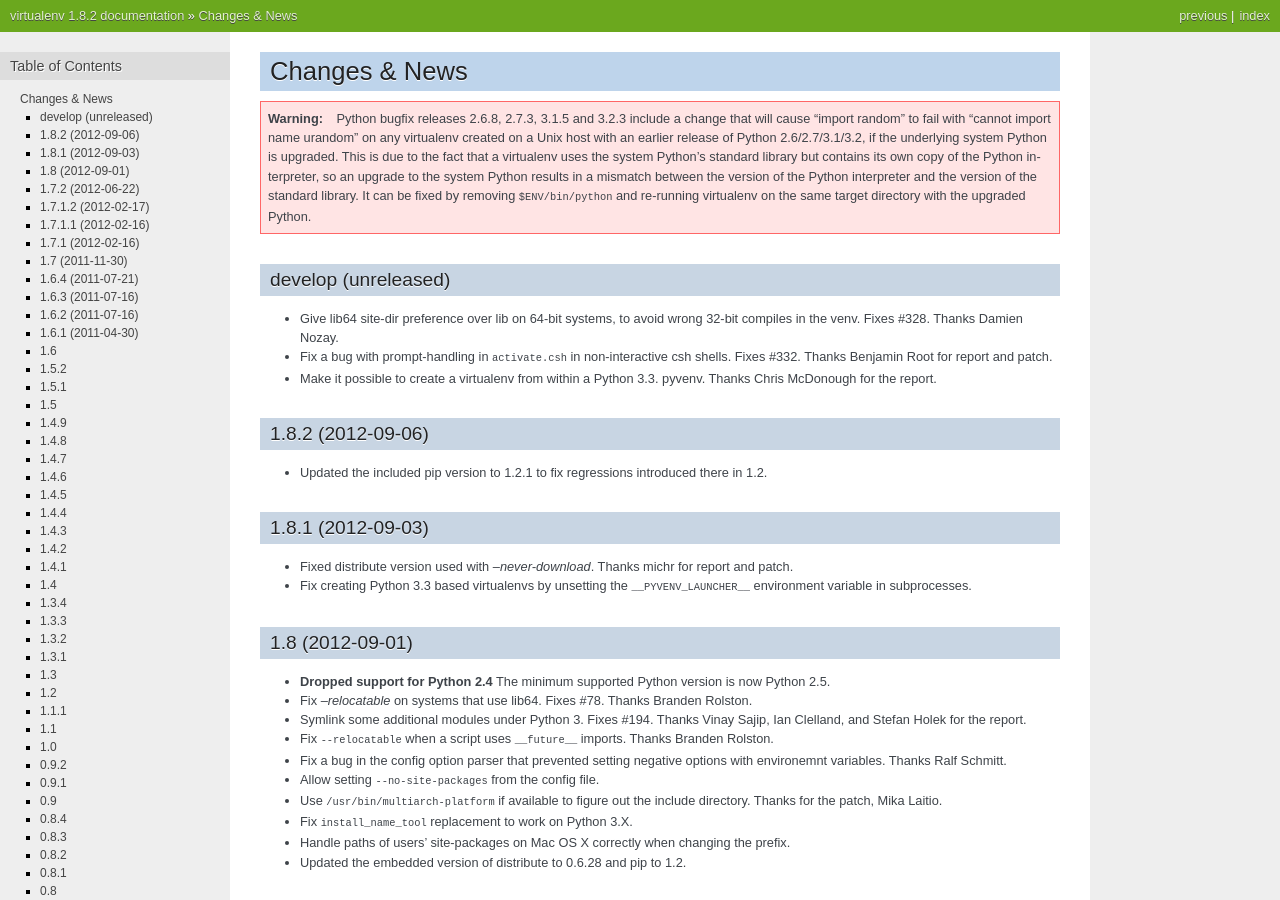
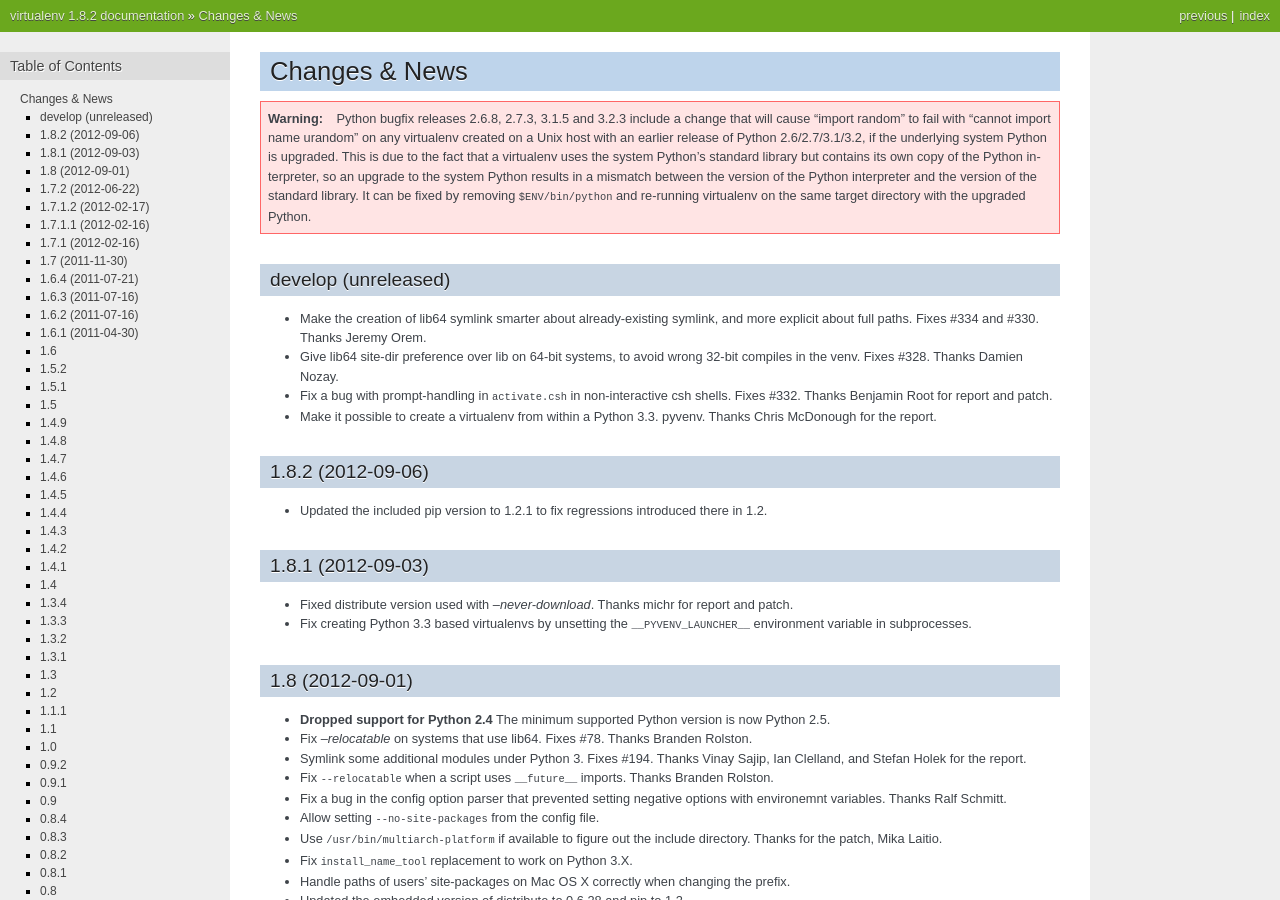
Before and after one commit to pypa/virtualenv, a Sphinx documentation site: the page built from docs/news.txt, in a window 1280 px wide and 900 px high. Built offline with Sphinx 7.4.7, drawn with Linux system fonts in a browser that asks for light colours.

Commit message:
Update AUTHORS and changelog.

```diff
--- a/AUTHORS.txt
+++ b/AUTHORS.txt
@@ -37,6 +37,7 @@
 Greg Haskins
 Jason R. Coombs
 Jeff Hammel
+Jeremy Orem
 Jonathan Griffin
 Jorge Vargas
 Josh Bronson
--- a/docs/news.txt
+++ b/docs/news.txt
@@ -17,6 +17,9 @@
 
 develop (unreleased)
 ~~~~~~~~~~~~~~~~~~~~
+
+* Make the creation of lib64 symlink smarter about already-existing symlink,
+  and more explicit about full paths. Fixes #334 and #330. Thanks Jeremy Orem.
 
 * Give lib64 site-dir preference over lib on 64-bit systems, to avoid wrong
   32-bit compiles in the venv. Fixes #328. Thanks Damien Nozay.
```
